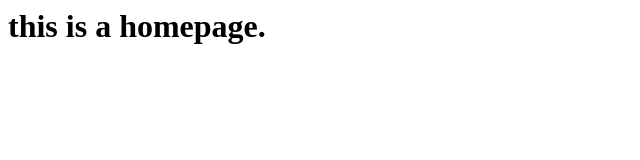
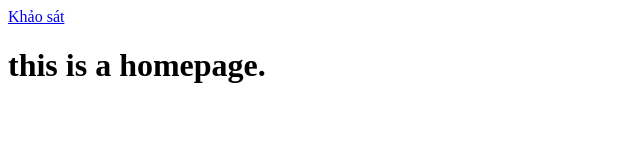
Before and after one commit to tuxuan05/du-an-demo, a plain HTML site: page index.html in a window 1280 px wide. Shown: the whole page, without its empty margins (0-640 px from the left). Drawn offline with Linux system fonts and the light colour scheme.

Commit message:
Update index.html

```diff
--- a/index.html
+++ b/index.html
@@ -2,6 +2,7 @@
     <html>
         <head>
             <title>Home</title>
+            <a href="khaosat.html">Khảo sát</a>
         </head>
         <body>
             <h1>this is a homepage.</h1>
```
